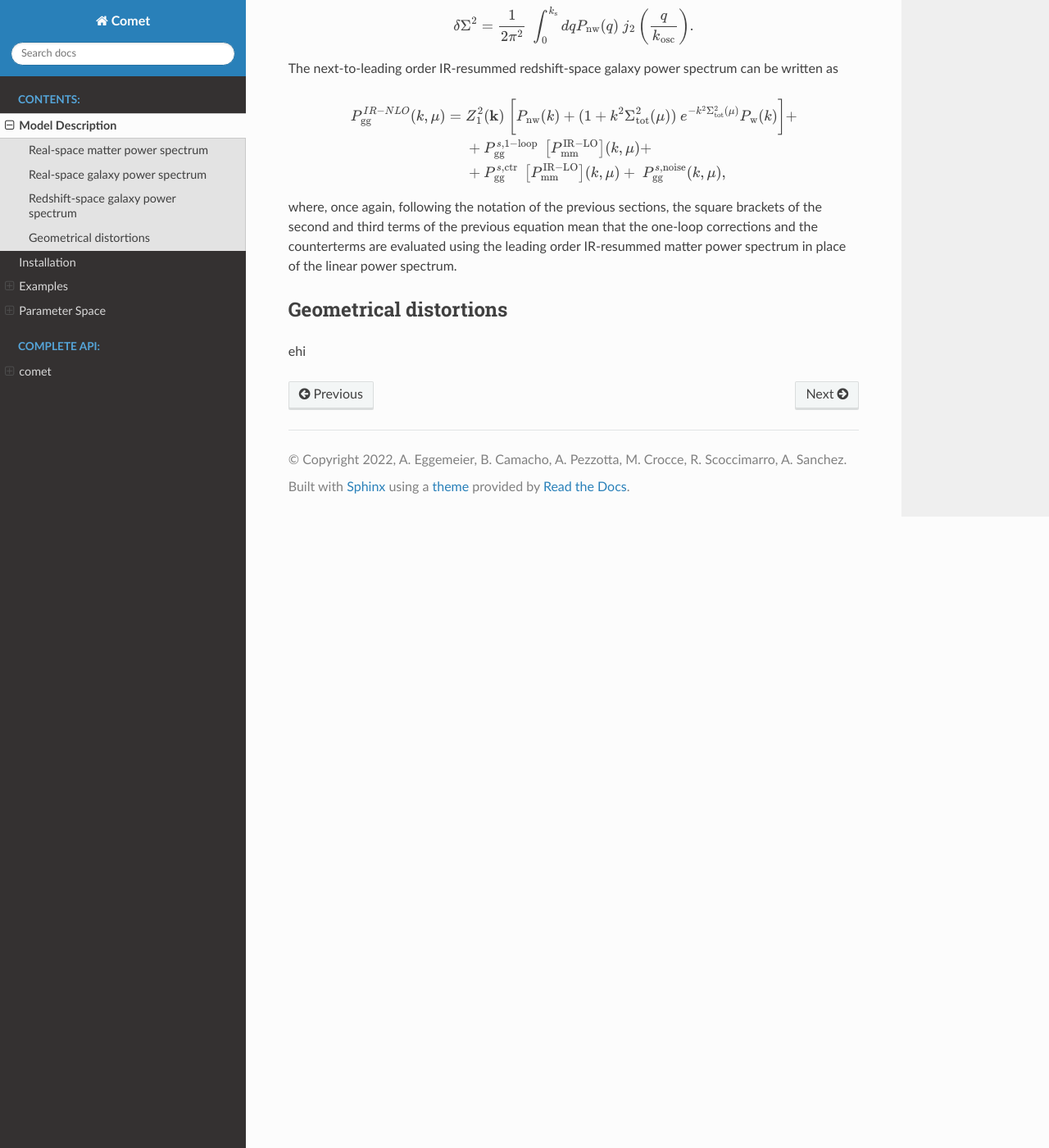
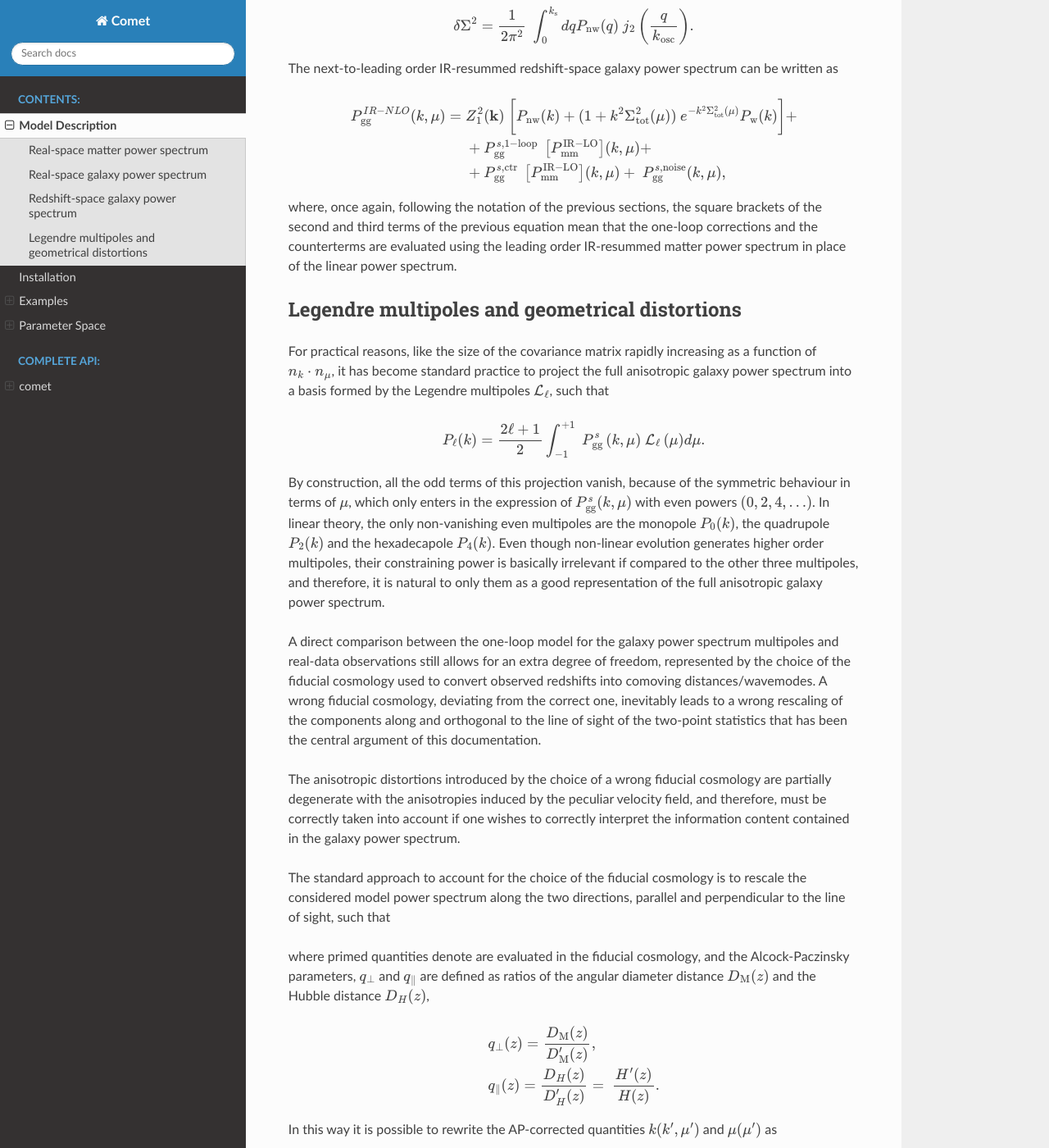
Before and after one commit to adematti/comet-emu, a Sphinx documentation site: the page built from docs/source/model.rst, in a window 1280 px wide and 1400 px high, scrolled down 6992 px. Shown: the whole window at 82% size. Built offline with Sphinx 7.4.7 and the Read the Docs theme 2.0.0, drawn with Linux system fonts in a browser that asks for light colours; some of the changed text lies outside the part shown.

Commit message:
Added section on projection onto Legendre multipoles and AP corrections

```diff
--- a/docs/source/model.rst
+++ b/docs/source/model.rst
@@ -448,6 +448,80 @@ one-loop corrections and the counterterms are evaluated using the leading order
 IR-resummed matter power spectrum in place of the linear power spectrum.
 
 
-Geometrical distortions
------------------------
-ehi
+Legendre multipoles and geometrical distortions
+-----------------------------------------------
+
+For practical reasons, like the size of the covariance matrix rapidly
+increasing as a function of :math:`n_k\cdot n_\mu`, it has become standard
+practice to project the full anisotropic galaxy power spectrum into a basis
+formed by the Legendre multipoles :math:`\mathcal{L}_\ell`, such that
+
+.. math::
+  P_\ell(k) = \frac{2\ell+1}{2}\int_{-1}^{+1} \
+  P_\mathrm{gg}^{s}\left(k,\mu\right) \
+  \mathcal{L}_\ell\left(\mu\right)d\mu.
+
+By construction, all the odd terms of this projection vanish, because of the
+symmetric behaviour in terms of :math:`\mu`, which only enters in the
+expression of :math:`P_\mathrm{gg}^s(k,\mu)` with even powers
+:math:`(0,2,4,\ldots)`. In linear theory, the only non-vanishing even
+multipoles are the monopole :math:`P_0(k)`, the quadrupole :math:`P_2(k)` and
+the hexadecapole :math:`P_4(k)`. Even though non-linear evolution generates
+higher order multipoles, their constraining power is basically irrelevant if
+compared to the other three multipoles, and therefore, it is natural to only
+them as a good representation of the full anisotropic galaxy power spectrum.
+
+A direct comparison between the one-loop model for the galaxy power spectrum
+multipoles and real-data observations still allows for an extra degree of
+freedom, represented by the choice of the fiducial cosmology used to convert
+observed redshifts into comoving distances/wavemodes. A wrong fiducial
+cosmology, deviating from the correct one, inevitably leads to a wrong
+rescaling of the components along and orthogonal to the line of sight of the
+two-point statistics that has been the central argument of this documentation.
+
+The anisotropic distortions introduced by the choice of a wrong fiducial
+cosmology are partially degenerate with the anisotropies induced by the
+peculiar velocity field, and therefore, must be correctly taken into account
+if one wishes to correctly interpret the information content contained in the
+galaxy power spectrum.
+
+The standard approach to account for the choice of the fiducial cosmology is
+to rescale the considered model power spectrum along the two directions,
+parallel and perpendicular to the line of sight, such that
+
+.. math:
+  \begin{flalign*}
+    & k'_\perp = q_\perp k_\perp, \\
+    & k'_\parallel = q_\parallel k_\parallel,
+  \end{flalign*}
+
+where primed quantities denote are evaluated in the fiducial cosmology, and the
+Alcock-Paczinsky parameters, :math:`q_\perp` and :math:`q_\parallel` are
+defined as ratios of the angular diameter distance :math:`D_\mathrm{M}(z)` and
+the Hubble distance :math:`D_H(z)`,
+
+.. math::
+  \begin{flalign*}
+    & q_\perp(z) = \frac{D_\mathrm{M}(z)}{D'_\mathrm{M}(z)}, \\
+    & q_\parallel(z) = \frac{D_H(z)}{D'_H(z)} = \
+    \frac{H'(z)}{H(z)}.
+  \end{flalign*}
+
+In this way it is possible to rewrite the AP-corrected quantities
+:math:`k(k',\mu')` and :math:`\mu(\mu')` as
+
+.. math::
+  \begin{flalign*}
+    k(k',\mu') = \; & k' \bigg[\frac{(\mu')^2}{q_\parallel^2} + \
+    \frac{1-(\mu')^2}{q_\perp^2}\bigg]^\frac{1}{2}, \\
+    \mu(\mu') = \; & \frac{\mu'}{q_\parallel} \
+    \bigg[\frac{(\mu')^2}{q_\parallel^2} + \frac{1-(\mu')^2}{q_\perp^2} \
+    \bigg]^{-\frac{1}{2}},
+  \end{flalign*}
+
+and finally evaluate the AP-corrected galaxy power spectrum multipoles as
+
+.. math::
+  P_\ell(k') = \frac{2\ell+1}{2q_\perp^2q_\parallel}\int_{-1}^{+1} \
+  P_\mathrm{gg}^{s}\left(k(k',\mu'),\mu(\mu')\right) \
+  \mathcal{L}_\ell\left(\mu(\mu')\right)d\mu'.
```
